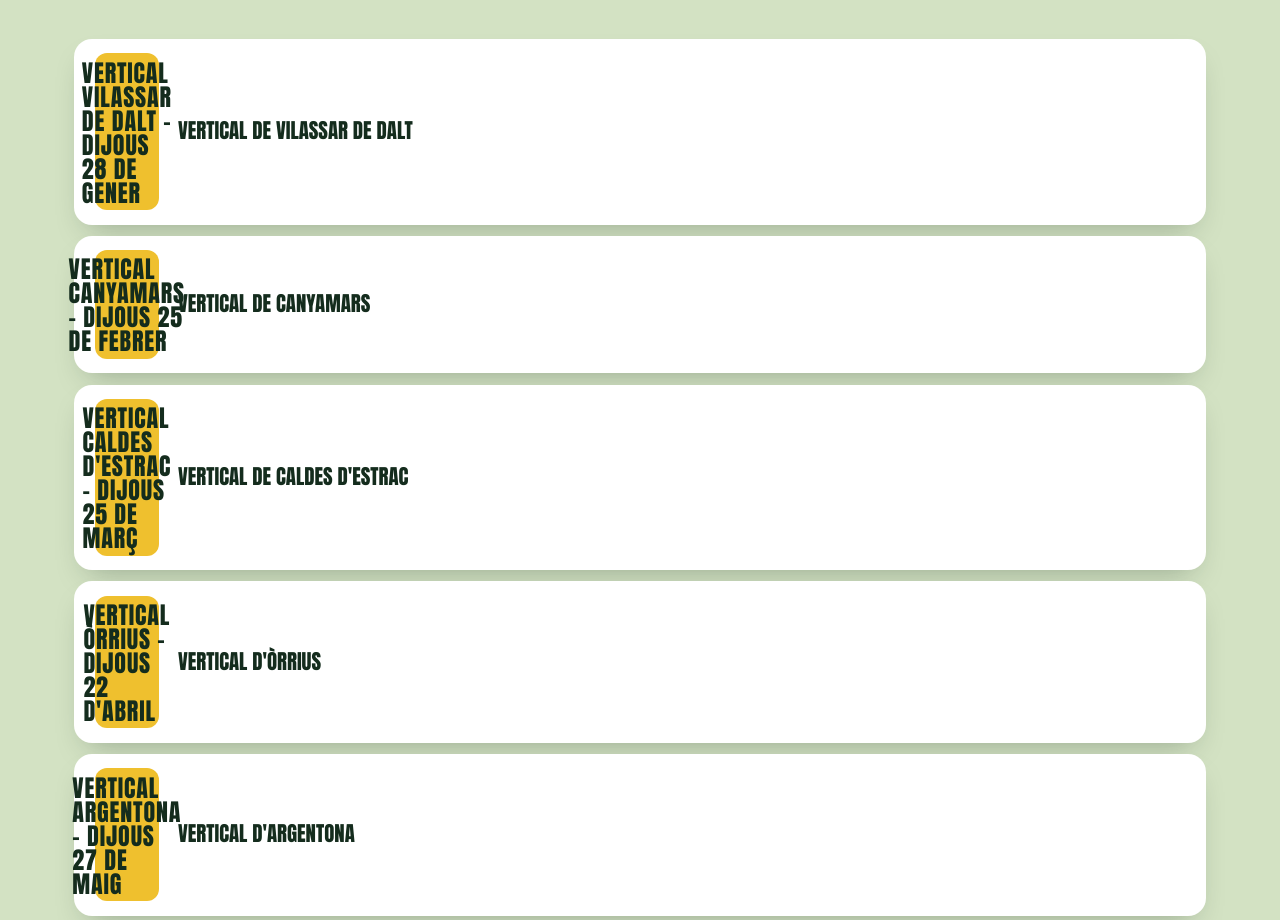
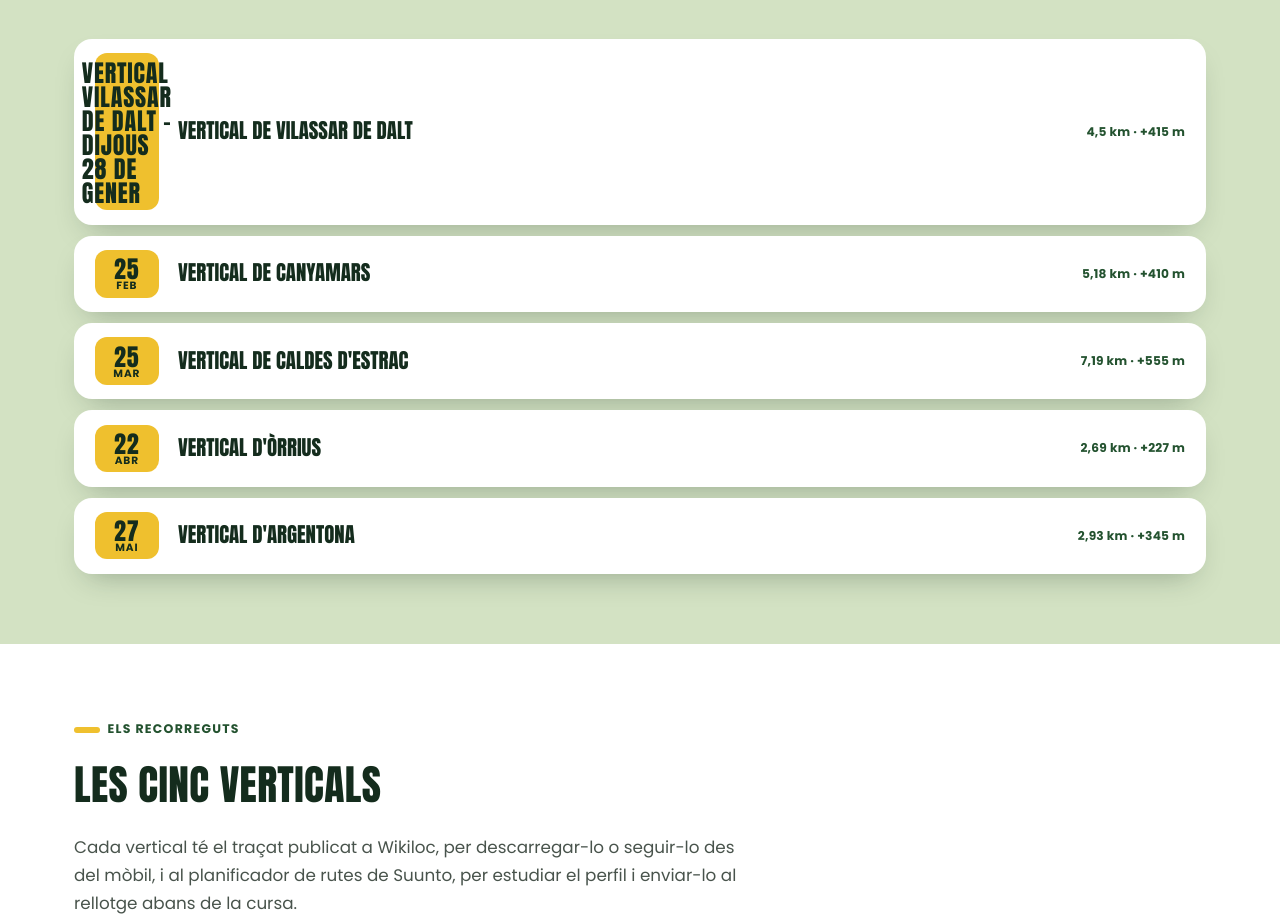
Before and after one commit to arnaucarbonell/viulamuntanya, a plain HTML site: page verticals.html in a window 1280 px wide. Shown: the part 804-1724 px from the top of the page. Drawn offline with Linux system fonts and the light colour scheme.

Commit message:
Update verticals.html

```diff
--- a/verticals.html
+++ b/verticals.html
@@ -75,22 +75,27 @@
         <li class="calendar__row reveal">
           <span class="calendar__date"><b>Vertical Vilassar de dalt - Dijous 28 de gener</b></span>
           <a class="calendar__name" href="#vilassar-de-dalt">Vertical de Vilassar de Dalt</a>
+          <span class="calendar__note">4,5 km · +415 m</span>
         </li>
         <li class="calendar__row reveal">
-          <span class="calendar__date"><b>Vertical Canyamars - Dijous 25 de febrer</b></span>
+          <span class="calendar__date"><b>25</b>feb</span>
           <a class="calendar__name" href="#canyamars">Vertical de Canyamars</a>
+          <span class="calendar__note">5,18 km · +410 m</span>
         </li>
         <li class="calendar__row reveal">
-          <span class="calendar__date"><b>Vertical Caldes d'estrac - Dijous 25 de març</b></span>
+          <span class="calendar__date"><b>25</b>mar</span>
           <a class="calendar__name" href="#caldes-destrac">Vertical de Caldes d'Estrac</a>
+          <span class="calendar__note">7,19 km · +555 m</span>
         </li>
         <li class="calendar__row reveal">
-          <span class="calendar__date"><b>Vertical Òrrius - Dijous 22 d'abril</b></span>
+          <span class="calendar__date"><b>22</b>abr</span>
           <a class="calendar__name" href="#orrius">Vertical d'Òrrius</a>
+          <span class="calendar__note">2,69 km · +227 m</span>
         </li>
         <li class="calendar__row reveal">
-          <span class="calendar__date"><b>Vertical Argentona - Dijous 27 de maig</b></span>
+          <span class="calendar__date"><b>27</b>mai</span>
           <a class="calendar__name" href="#argentona">Vertical d'Argentona</a>
+          <span class="calendar__note">2,93 km · +345 m</span>
         </li>
       </ol>
     </div>
```
